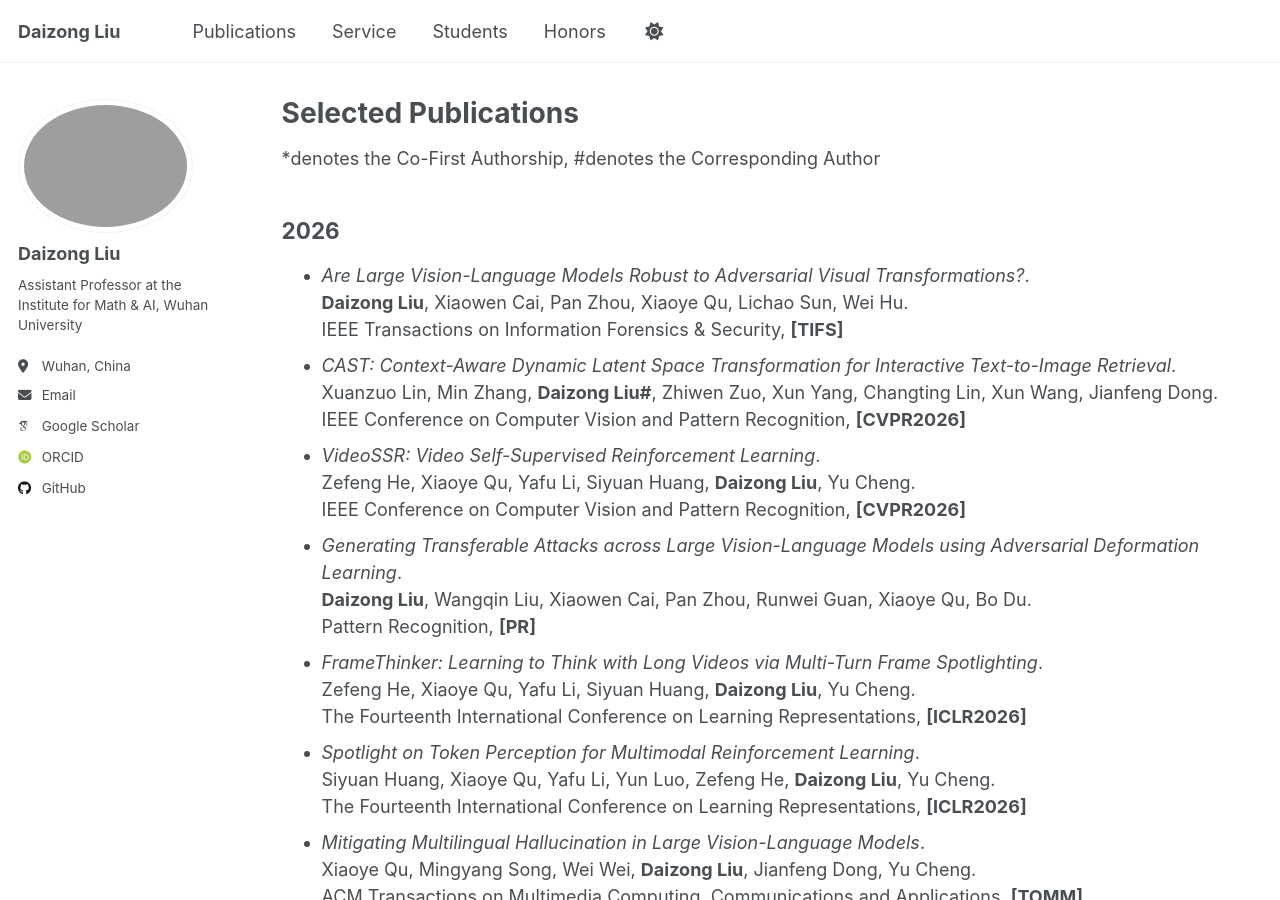
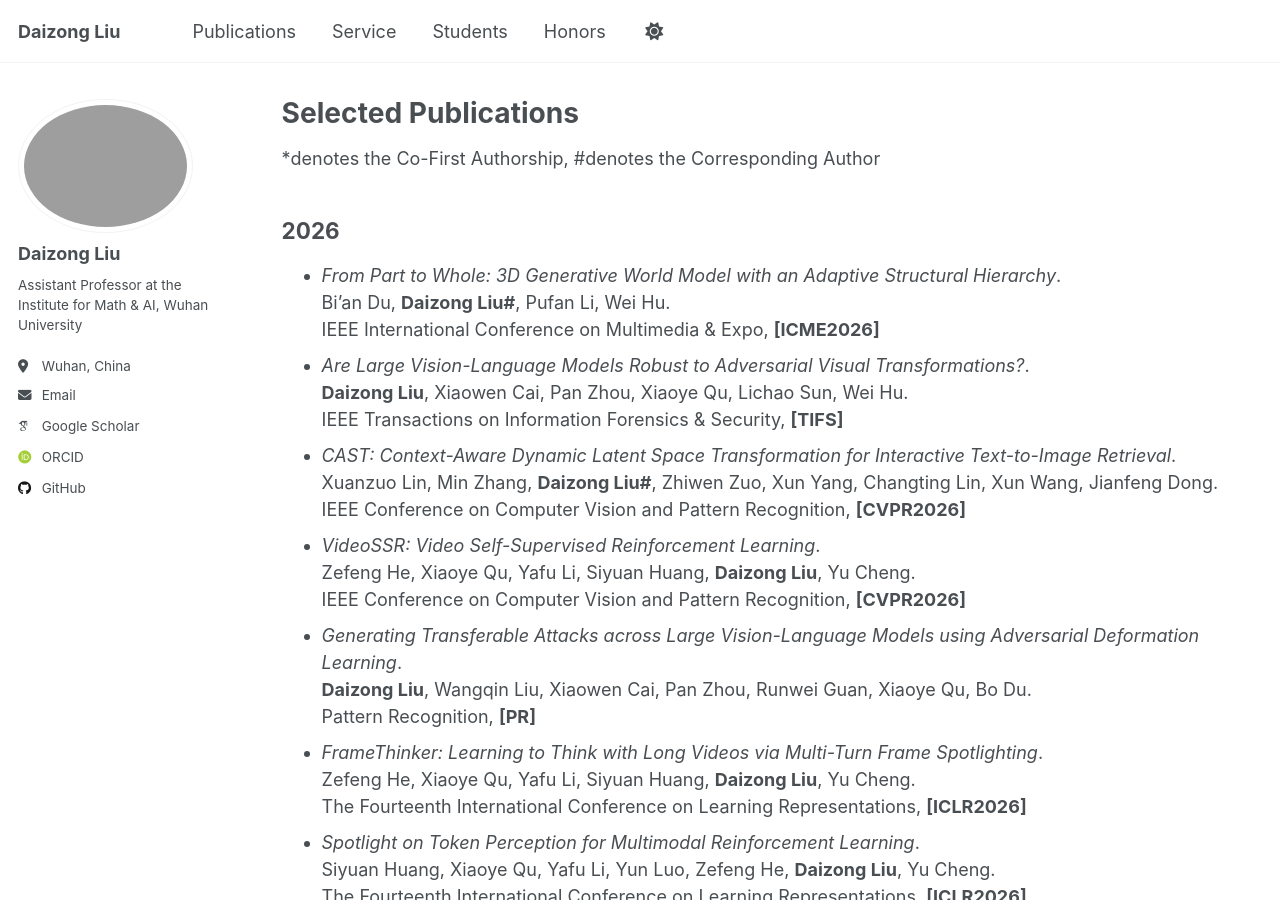
Before and after one commit to liudaizong/liudaizong.github.io, a Jekyll site: the page built from _pages/publications.md, in a window 1280 px wide and 900 px high. Built offline with Jekyll 4.4.1, drawn with Linux system fonts in a browser that asks for light colours; some web fonts are replaced.

Commit message:
Update publications.md

```diff
--- a/_pages/publications.md
+++ b/_pages/publications.md
@@ -7,6 +7,7 @@ author_profile: true
 *denotes the Co-First Authorship, #denotes the Corresponding Author
 
 ## 2026
+* *From Part to Whole: 3D Generative World Model with an Adaptive Structural Hierarchy*.<br/> Bi'an Du, **Daizong Liu#**, Pufan Li, Wei Hu.<br/> IEEE International Conference on Multimedia & Expo, **[ICME2026]**
 * *Are Large Vision-Language Models Robust to Adversarial Visual Transformations?*.<br/> **Daizong Liu**, Xiaowen Cai, Pan Zhou, Xiaoye Qu, Lichao Sun, Wei Hu.<br/> IEEE Transactions on Information Forensics & Security, **[TIFS]**
 * *CAST: Context-Aware Dynamic Latent Space Transformation for Interactive Text-to-Image Retrieval*.<br/> Xuanzuo Lin, Min Zhang, **Daizong Liu#**, Zhiwen Zuo, Xun Yang, Changting Lin, Xun Wang, Jianfeng Dong.<br/> IEEE Conference on Computer Vision and Pattern Recognition, **[CVPR2026]**
 * *VideoSSR: Video Self-Supervised Reinforcement Learning*.<br/> Zefeng He, Xiaoye Qu, Yafu Li, Siyuan Huang, **Daizong Liu**, Yu Cheng.<br/> IEEE Conference on Computer Vision and Pattern Recognition, **[CVPR2026]**
```
